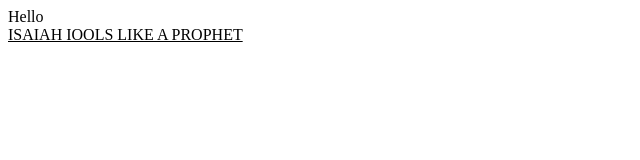
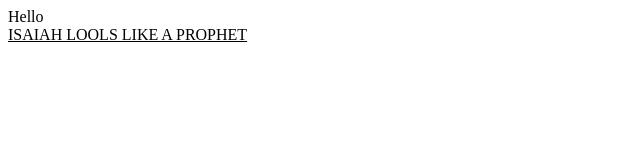
Before and after one commit to agalisibenjamin371/gctuu, a plain HTML site: page index.html in a window 1280 px wide. Shown: the full height of the page, 0-640 px from the left. Drawn offline with Linux system fonts and the light colour scheme.

Commit message:
Update index.html

```diff
--- a/index.html
+++ b/index.html
@@ -7,6 +7,6 @@
 </head>
 <body>
     <div id="title">Hello</div>
-    <U>ISAIAH IOOLS LIKE A PROPHET</U>
+    <U>ISAIAH LOOLS LIKE A PROPHET</U>
 </body>
 </html>
```
